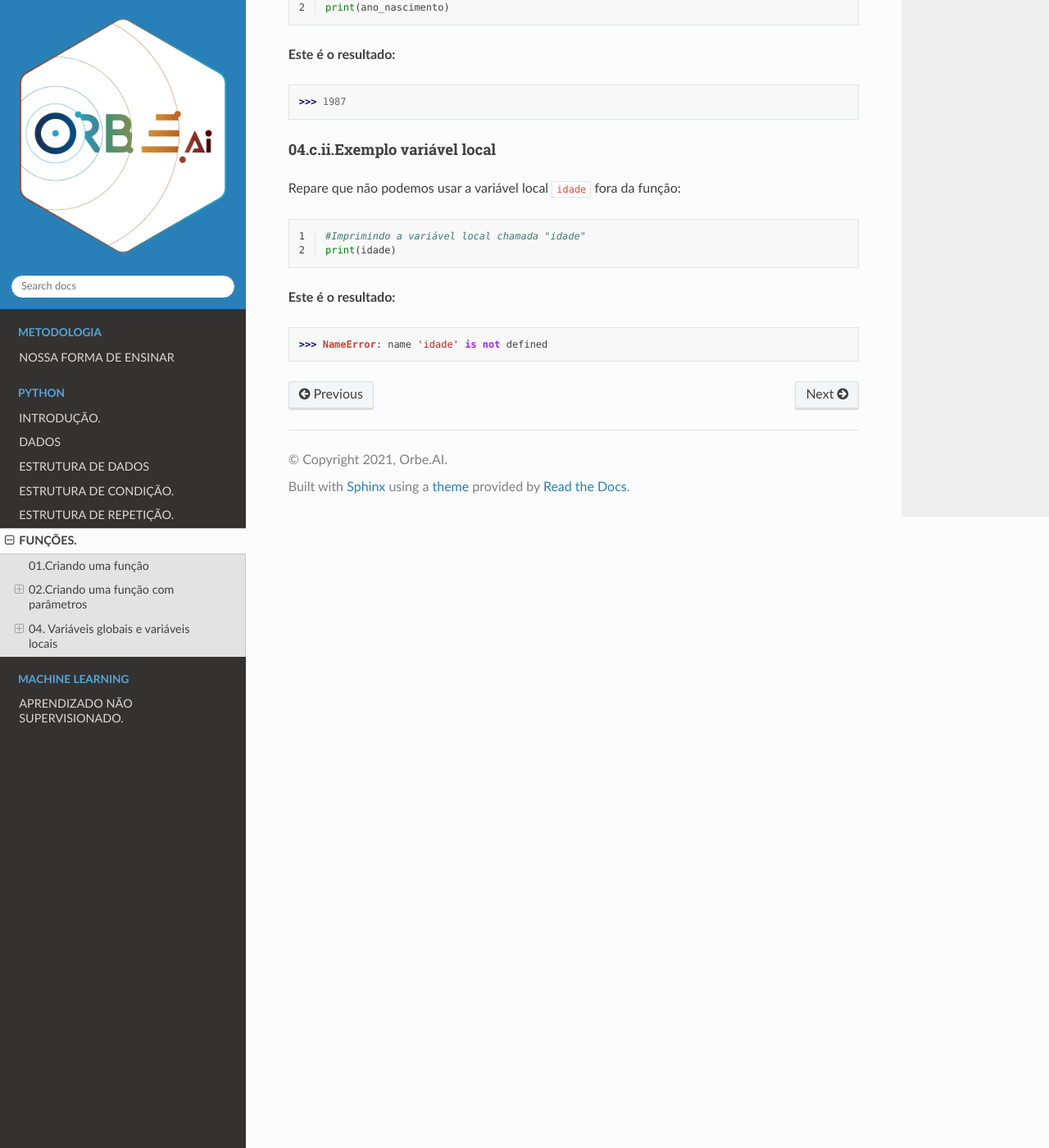
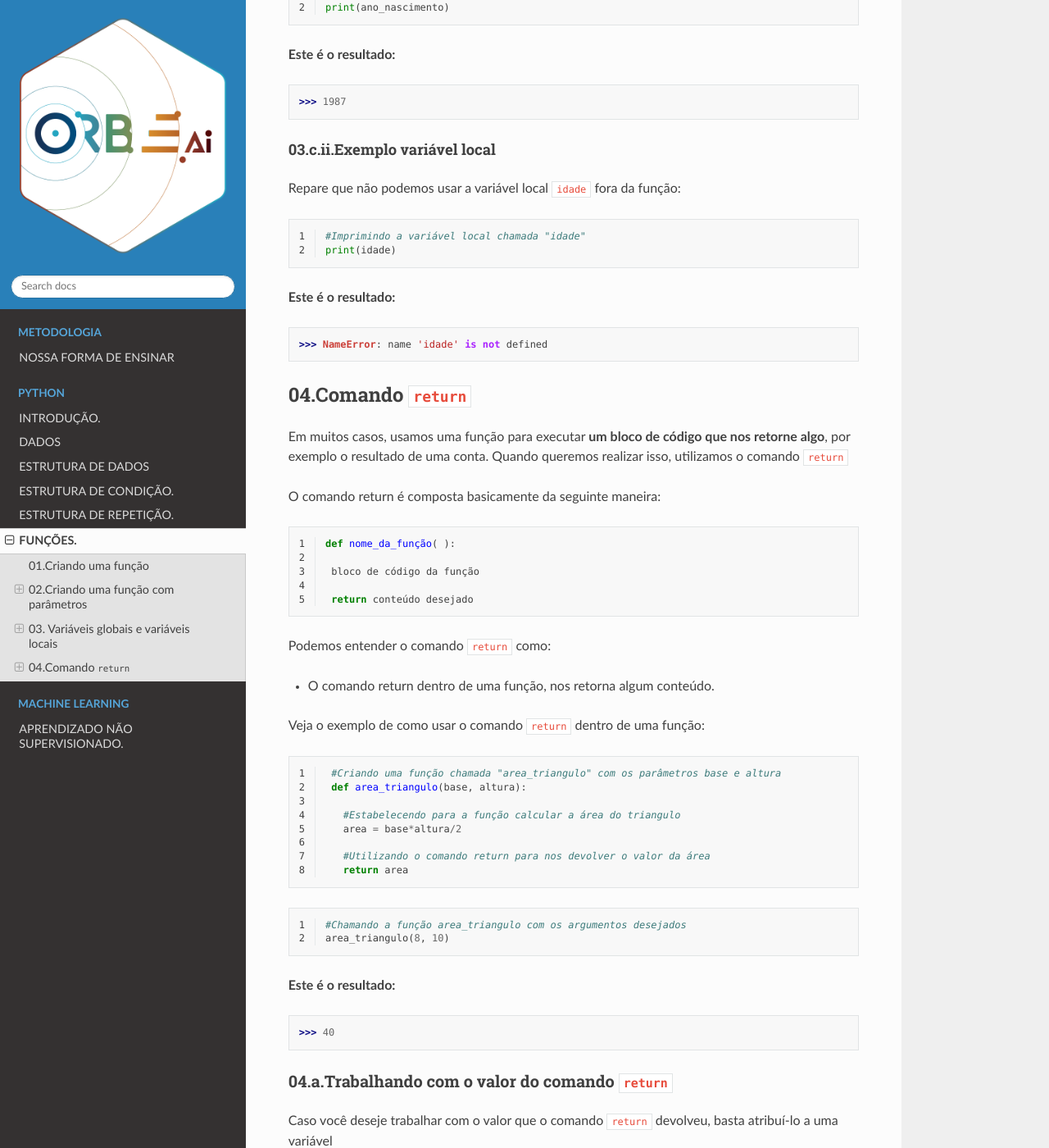
Before and after one commit to OrbeAI/rtd-python, a Sphinx documentation site: the page built from docs/python_funcao.rst, in a window 1280 px wide and 1400 px high, scrolled down 3277 px. Shown: the whole window at 82% size. Built offline with Sphinx 7.4.7 and the Read the Docs theme 2.0.0, drawn with Linux system fonts in a browser that asks for light colours; some of the changed text lies outside the part shown.

Commit message:
Update python_funcao.rst

```diff
--- a/docs/python_funcao.rst
+++ b/docs/python_funcao.rst
@@ -131,27 +131,27 @@ Veja o exemplo de como alterar os argumentos de uma função na hora de chamá-l
 
 
 
-04. Variáveis globais e variáveis locais
+03. Variáveis globais e variáveis locais
 ============
 
 É importante saber que existem dois tipos de variáveis:
 
 
-04.a.Variáveis globais
+03.a.Variáveis globais
 --------
 
 É criada **fora** de uma função, estrutura de repetição ou condição.
 Ou seja, podemos acessar o seu valor em **qualquer parte do código**.
 
 
-04.b.Variáveis locais
+03.b.Variáveis locais
 -------
 
 É criada **dentro** de uma função, estrutura de repetição ou condição.
 Sendo inicializada (criada) a cada vez que chamamos a função ou seja **não podemos acessar o valor fora** da função, estrutura de repetição ou condição .
 
 
-04.c.Veja o exemplo de uma variável global e variável local:
+03.c.Veja o exemplo de uma variável global e variável local:
 -----------
 
 - Pense no seguinte código:
@@ -177,7 +177,7 @@ Sendo inicializada (criada) a cada vez que chamamos a função ou seja **não po
 
    - ``idade`` é uma variável local.
 
-04.c.i.Exemplo variável global
+03.c.i.Exemplo variável global
 ++++++++
 
 Repare que podemos usar a variável global ``ano_nascimento`` fora da função:
@@ -194,7 +194,7 @@ Repare que podemos usar a variável global ``ano_nascimento`` fora da função:
 
    >>> 1987
 
-04.c.ii.Exemplo variável local
+03.c.ii.Exemplo variável local
 ++++++++
 
 Repare que não podemos usar a variável local ``idade`` fora da função:
@@ -210,3 +210,82 @@ Repare que não podemos usar a variável local ``idade`` fora da função:
 .. code-block:: python
 
    >>> NameError: name 'idade' is not defined
+
+
+04.Comando ``return``
+=======
+
+Em muitos casos, usamos uma função para executar **um bloco de código que nos retorne algo**, por exemplo o resultado de uma conta.
+Quando queremos realizar isso, utilizamos o comando ``return``
+
+O comando return é composta basicamente da seguinte maneira:
+
+.. code-block:: python
+   :linenos:
+
+   def nome_da_função( ):
+
+    bloco de código da função
+
+    return conteúdo desejado
+
+Podemos entender o comando ``return`` como:
+
+- O comando return dentro de uma função, nos retorna algum conteúdo.
+
+Veja o exemplo de como usar o comando ``return`` dentro de uma função:
+
+.. code-block:: python
+   :linenos:
+
+    #Criando uma função chamada "area_triangulo" com os parâmetros base e altura
+    def area_triangulo(base, altura):
+
+      #Estabelecendo para a função calcular a área do triangulo
+      area = base*altura/2
+
+      #Utilizando o comando return para nos devolver o valor da área
+      return area
+
+
+.. code-block:: python
+   :linenos:
+
+   #Chamando a função area_triangulo com os argumentos desejados
+   area_triangulo(8, 10)
+
+
+**Este é o resultado:**
+
+.. code-block:: python
+
+   >>> 40
+
+04.a.Trabalhando com o valor do comando ``return``
+-----------
+
+Caso você deseje trabalhar com o valor que o comando ``return`` devolveu, basta atribuí-lo a uma variável
+
+Veja o exemplo de como trabalhar com o valor do comando ``return`` :
+
+Pense na função ``area_triangulo`` que vimos acima.
+
+.. code-block:: python
+   :linenos:
+
+    #Criando uma variável chamada "resultado" e atribuindo o valor da função "area_triangulo" nela
+    resultado = area_triangulo(8,10)
+
+
+.. code-block:: python
+   :linenos:
+
+    #Imprimindo a variável chamada "resultado"
+    print(resultado)
+
+
+**Este é o resultado:**
+
+.. code-block:: python
+
+   >>> 40
```
